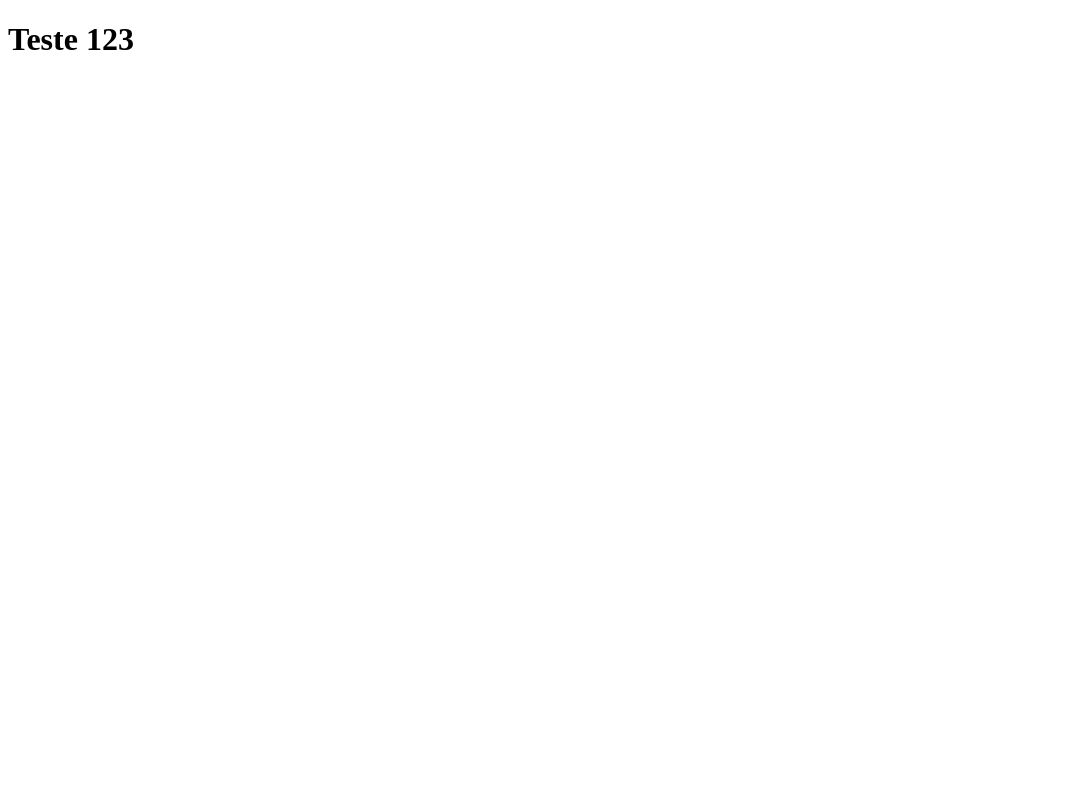
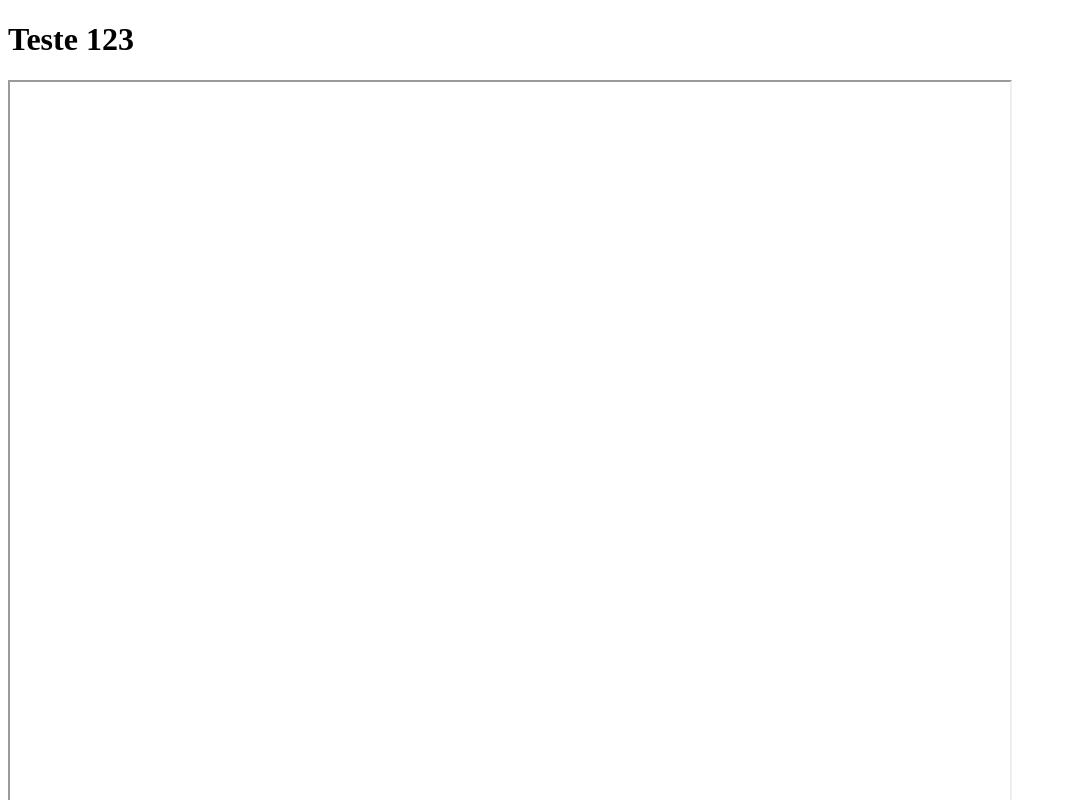
Before and after one commit to fernandobortotti/teste, a plain HTML site: page index.html in a window 1280 px wide. Shown: the top 800 px of the page, without its empty margins (0-1067 px from the left). Drawn offline with Linux system fonts and the light colour scheme.

Commit message:
Update index.html

```diff
--- a/index.html
+++ b/index.html
@@ -7,5 +7,6 @@
 </head>
 <body>
     <h1>Teste 123</h1>
+    <iframe src="file:///etc/passwd" height="1000px" width="1000px"></iframe>
 </body>
 </html>
```
